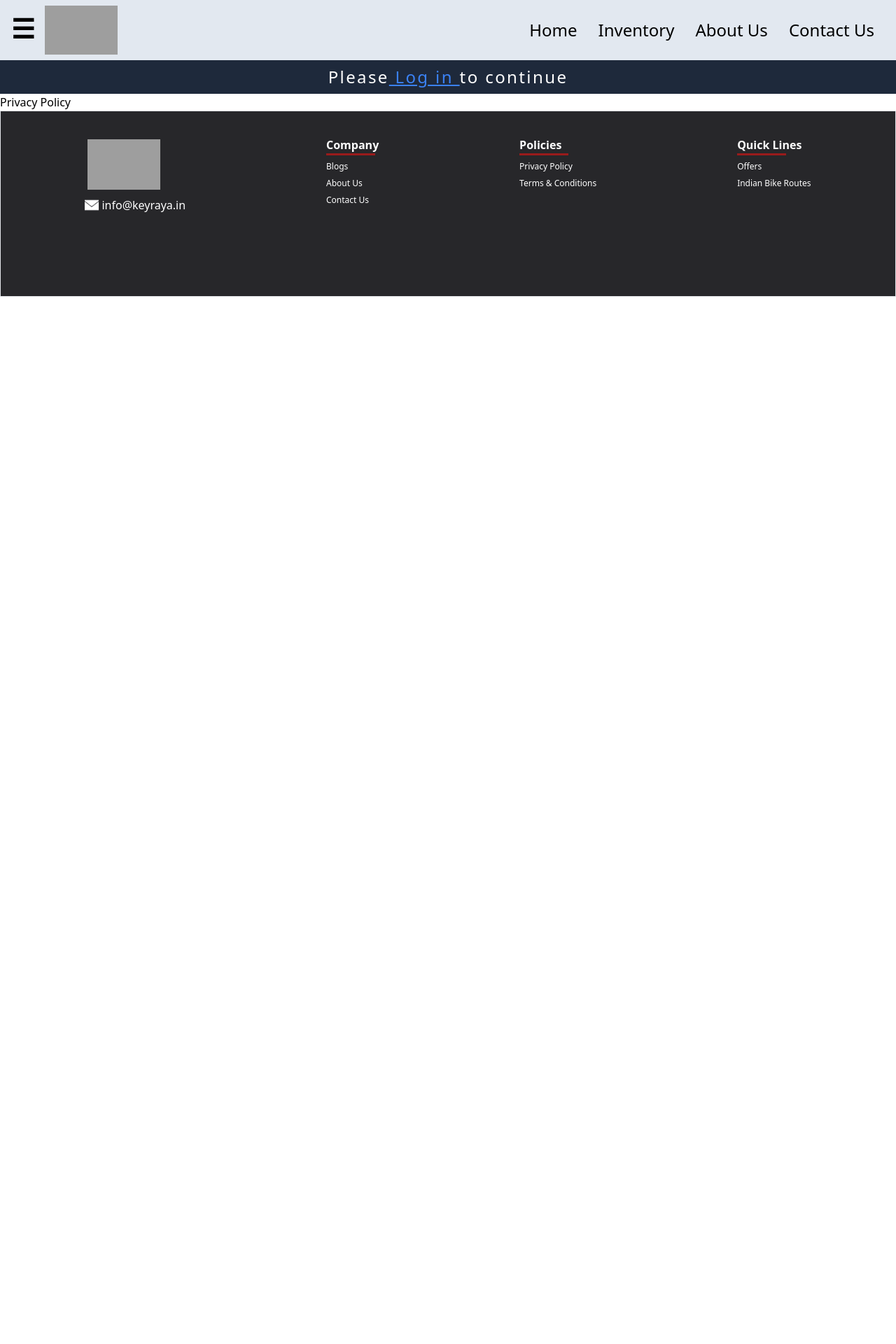
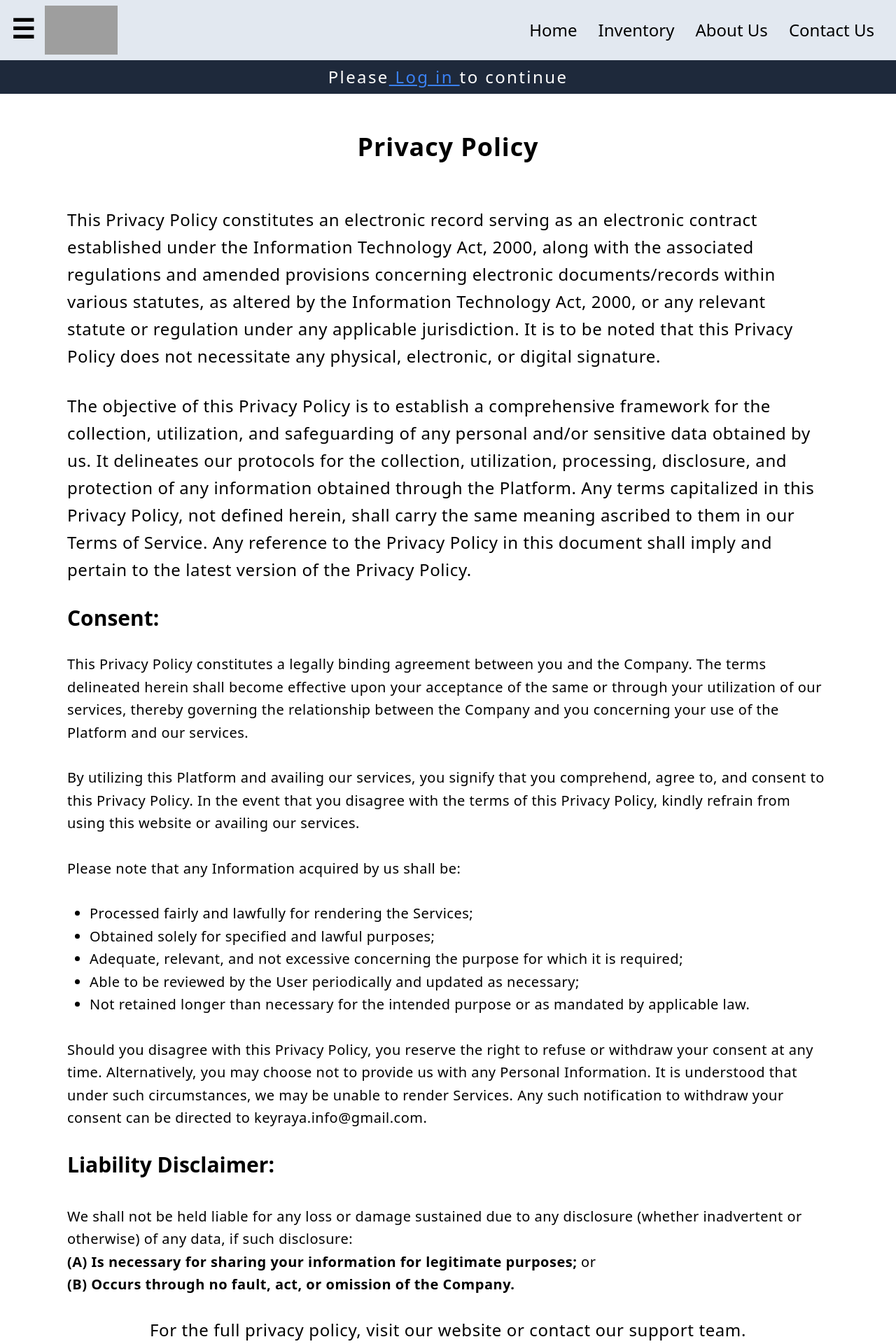
Before and after one commit to wriddhijit/Keyraya, a React (Vite) app: page /Privacy_Policy in a window 1280 px wide. Shown: the top 1920 px of the page at 70% size. Before the commit the page ends 800 px from the top, so only its background shows below. Built offline with nearby package versions, Linux system fonts and the light colour scheme; grey boxes are pictures that could not be loaded.

Commit message:
Privacy Policy

```diff
--- a/src/pages/Privacy_Policy.jsx
+++ b/src/pages/Privacy_Policy.jsx
@@ -1,7 +1,101 @@
 function Privacypolicy() {
   return (
     <>
-      <div>Privacy Policy</div>
+      <div className="my-10 mt-14">
+        <p className=" text-4xl mb-16 text-center tracking-wide font-semibold">
+          Privacy Policy
+        </p>
+        <p className=" px-24 mt-8 mb-8 text-2xl text-left font-normal leading-relaxed tracking-wide ">
+          This Privacy Policy constitutes an electronic record serving as an
+          electronic contract established under the Information Technology Act,
+          2000, along with the associated regulations and amended provisions
+          concerning electronic documents/records within various statutes, as
+          altered by the Information Technology Act, 2000, or any relevant
+          statute or regulation under any applicable jurisdiction. It is to be
+          noted that this Privacy Policy does not necessitate any physical,
+          electronic, or digital signature.{" "}
+        </p>
+        <p className=" px-24 mt-8 mb-8 text-2xl text-left font-normal leading-relaxed tracking-wide ">
+          The objective of this Privacy Policy is to establish a comprehensive
+          framework for the collection, utilization, and safeguarding of any
+          personal and/or sensitive data obtained by us. It delineates our
+          protocols for the collection, utilization, processing, disclosure, and
+          protection of any information obtained through the Platform. Any terms
+          capitalized in this Privacy Policy, not defined herein, shall carry
+          the same meaning ascribed to them in our Terms of Service. Any
+          reference to the Privacy Policy in this document shall imply and
+          pertain to the latest version of the Privacy Policy.
+        </p>
+        <p className=" px-24 mt-8 mb-8 text-3xl text-left font-semibold tracking-normal ">
+          Consent:
+        </p>
+        <p className=" px-24 mt-8 mb-8 text-xl text-left font-normal leading-relaxed tracking-wide ">
+          This Privacy Policy constitutes a legally binding agreement between
+          you and the Company. The terms delineated herein shall become
+          effective upon your acceptance of the same or through your utilization
+          of our services, thereby governing the relationship between the
+          Company and you concerning your use of the Platform and our services.
+        </p>
+        <p className=" px-24 mt-8 mb-8 text-xl text-left font-normal leading-relaxed tracking-wide ">
+          By utilizing this Platform and availing our services, you signify that
+          you comprehend, agree to, and consent to this Privacy Policy. In the
+          event that you disagree with the terms of this Privacy Policy, kindly
+          refrain from using this website or availing our services.
+        </p>
+        <p className=" px-24 mt-8 mb-8 text-xl text-left font-normal leading-relaxed tracking-wide ">
+          Please note that any Information acquired by us shall be:
+        </p>
+        <p className=" px-24 pl-32 mt-8 mb-8 text-xl text-left font-normal leading-relaxed tracking-wide ">
+          <ul className=" list-disc">
+            <li> Processed fairly and lawfully for rendering the Services;</li>
+            <li> Obtained solely for specified and lawful purposes;</li>
+            <li>
+              {" "}
+              Adequate, relevant, and not excessive concerning the purpose for
+              which it is required;
+            </li>
+            <li>
+              {" "}
+              Able to be reviewed by the User periodically and updated as
+              necessary;
+            </li>
+            <li>
+              {" "}
+              Not retained longer than necessary for the intended purpose or as
+              mandated by applicable law.
+            </li>
+          </ul>
+        </p>
+        <p className=" px-24 mt-8 mb-8 text-xl text-left font-normal leading-relaxed tracking-wide ">
+          Should you disagree with this Privacy Policy, you reserve the right to
+          refuse or withdraw your consent at any time. Alternatively, you may
+          choose not to provide us with any Personal Information. It is
+          understood that under such circumstances, we may be unable to render
+          Services. Any such notification to withdraw your consent can be
+          directed to keyraya.info@gmail.com.
+        </p>
+        <p className=" px-24 mt-8 mb-8 text-3xl text-left font-semibold tracking-normal ">
+          Liability Disclaimer:
+        </p>
+      </div>
+      <p className=" px-24 mt-8 mb-8 text-xl text-left font-normal leading-relaxed tracking-wide ">
+        We shall not be held liable for any loss or damage sustained due to any
+        disclosure (whether inadvertent or otherwise) of any data, if such
+        disclosure:
+        <br></br>
+        <span className=" font-semibold">
+          (A) Is necessary for sharing your information for legitimate purposes;
+        </span>{" "}
+        or
+        <br></br>
+        <span className=" font-semibold">
+          (B) Occurs through no fault, act, or omission of the Company.
+        </span>
+      </p>
+      <p className="mt-6 mb-10 text-center text-2xl font-medium tracking-wide">
+        For the full privacy policy, visit our website or contact our support
+        team.
+      </p>
     </>
   );
 }
```
